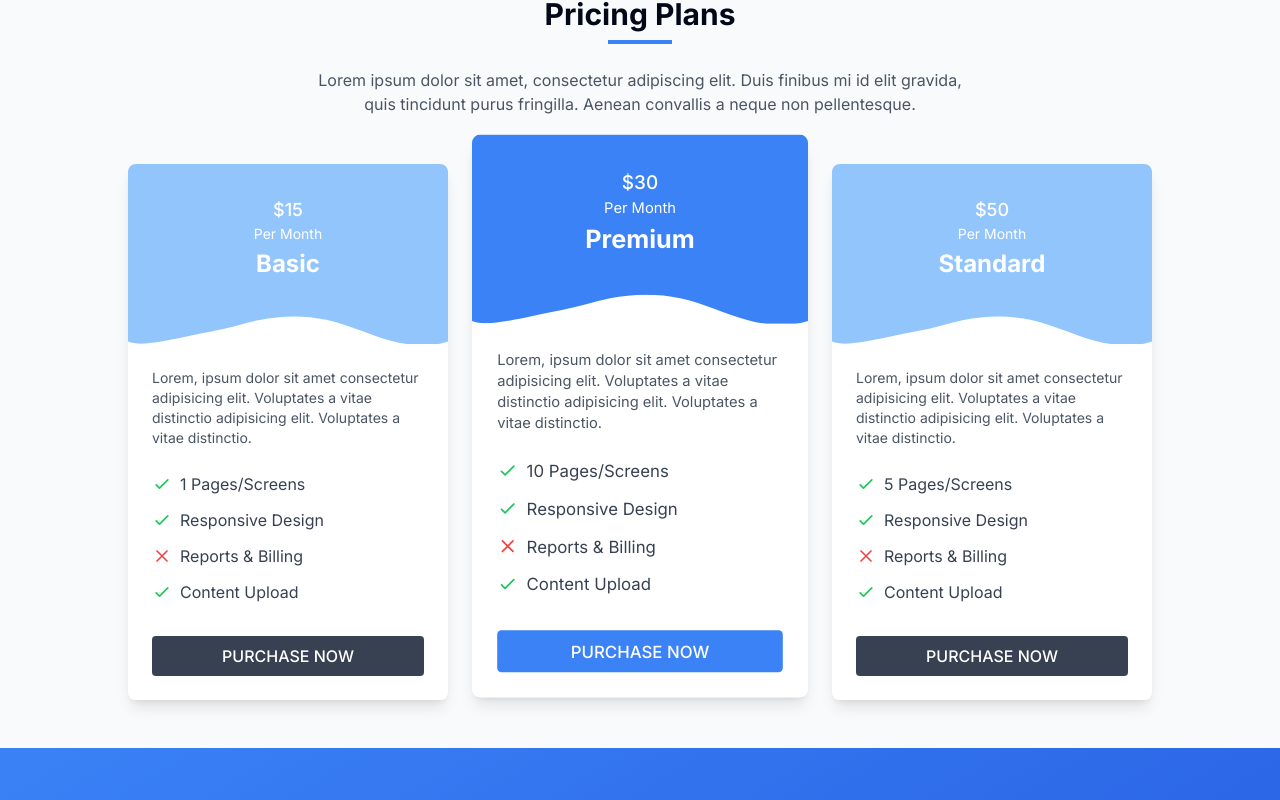
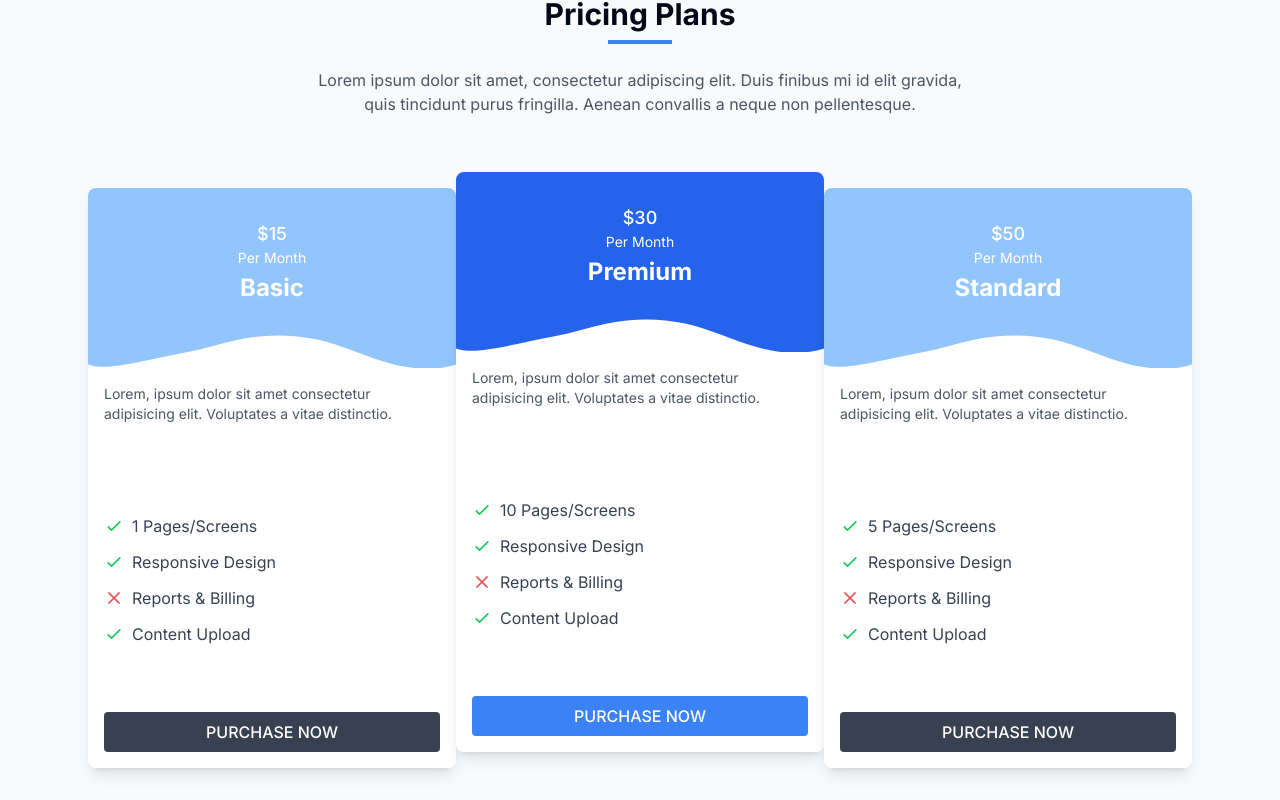
Before and after one commit to shuvo794/RAMS_CLIENT, a Next.js app: page / in a window 1280 px wide. Shown: the part 2080-2880 px from the top of the page. Built offline with nearby package versions, Linux system fonts and the light colour scheme; no server answers.

Commit message:
Our priceing  section

```diff
--- a/components/OurPriceing.tsx
+++ b/components/OurPriceing.tsx
@@ -17,7 +17,7 @@ export default function OurPriceing() {
     {
       name: "Premium",
       price: "$30",
-      color: "bg-blue-500",
+      color: "bg-blue-600",
       featured: true,
       features: [
         { name: "10 Pages/Screens", included: true },
@@ -53,16 +53,15 @@ export default function OurPriceing() {
           </p>
         </div>
 
-        {/* Pricing Cards */}
-        <div className="grid md:grid-cols-3 gap-8 max-w-5xl mx-auto">
+        <div className="grid md:grid-cols-3  p-6">
           {plans.map((plan) => (
             <div
               key={plan.name}
-              className={`rounded-lg overflow-hidden shadow-lg transform ${
-                plan.featured ? "md:-translate-y-4 scale-105" : ""
+              className={`rounded-lg overflow-hidden shadow-lg transform transition-all ${
+                plan.featured ? "md:-translate-y-4 scale-104" : ""
               }`}
             >
-              {/* Card Header with Wave */}
+              {/* Card Header */}
               <div className="relative">
                 <div
                   className={`${plan.color} pt-8 pb-16 px-4 text-center text-white`}
@@ -71,8 +70,6 @@ export default function OurPriceing() {
                   <div className="text-sm">Per Month</div>
                   <div className="text-2xl font-bold mt-1">{plan.name}</div>
                 </div>
-
-                {/* Wave SVG */}
                 <div className="absolute -bottom-1 left-0 w-full overflow-hidden">
                   <svg
                     className="fill-current text-white"
@@ -85,15 +82,18 @@ export default function OurPriceing() {
               </div>
 
               {/* Card Body */}
-              <div className="bg-white p-6">
+              <div
+                className={`bg-white p-4 flex flex-col justify-between ${
+                  plan.featured ? "min-h-[400px]" : "min-h-[400px]"
+                }`}
+              >
                 <p className="text-gray-600 text-sm mb-6">
                   Lorem, ipsum dolor sit amet consectetur adipisicing elit.
-                  Voluptates a vitae distinctio adipisicing elit. Voluptates a
-                  vitae distinctio.
+                  Voluptates a vitae distinctio.
                 </p>
 
                 {/* Features List */}
-                <ul className="space-y-3 mb-8">
+                <ul className="space-y-3 mb-">
                   {plan.features.map((feature, i) => (
                     <li key={i} className="flex items-center">
                       {feature.included ? (
@@ -132,7 +132,7 @@ export default function OurPriceing() {
                   ))}
                 </ul>
 
-                {/* Call to Action Button */}
+                {/* CTA Button */}
                 <button
                   className={`w-full py-2 px-4 rounded uppercase font-medium text-white ${
                     plan.featured
--- a/lib/config.ts
+++ b/lib/config.ts
@@ -1,5 +1,5 @@
-// export const BASE_URL = "https://api.bluebayit.com";
-export const BASE_URL = "http://192.168.68.137:8010";
+export const BASE_URL = "https://api.bluebayit.com";
+// export const BASE_URL = "http://192.168.68.137:8010";
 export const GET_IMAGE_BY_without_pagination = `${BASE_URL}/cms_menu_content_image/api/v1/cms_menu_content_image/without_pagination/all/`;
 export const GET_CONTENT_BY_without_pagination = `${BASE_URL}/cms_menu_content/api/v1/cms_menu_content/without_pagination/all/`;
 // export const GET_HOMEPAGE_SLIDER = `${BASE_URL}/homepage_slider/api/v1/first_homepage_slider/`;
```
